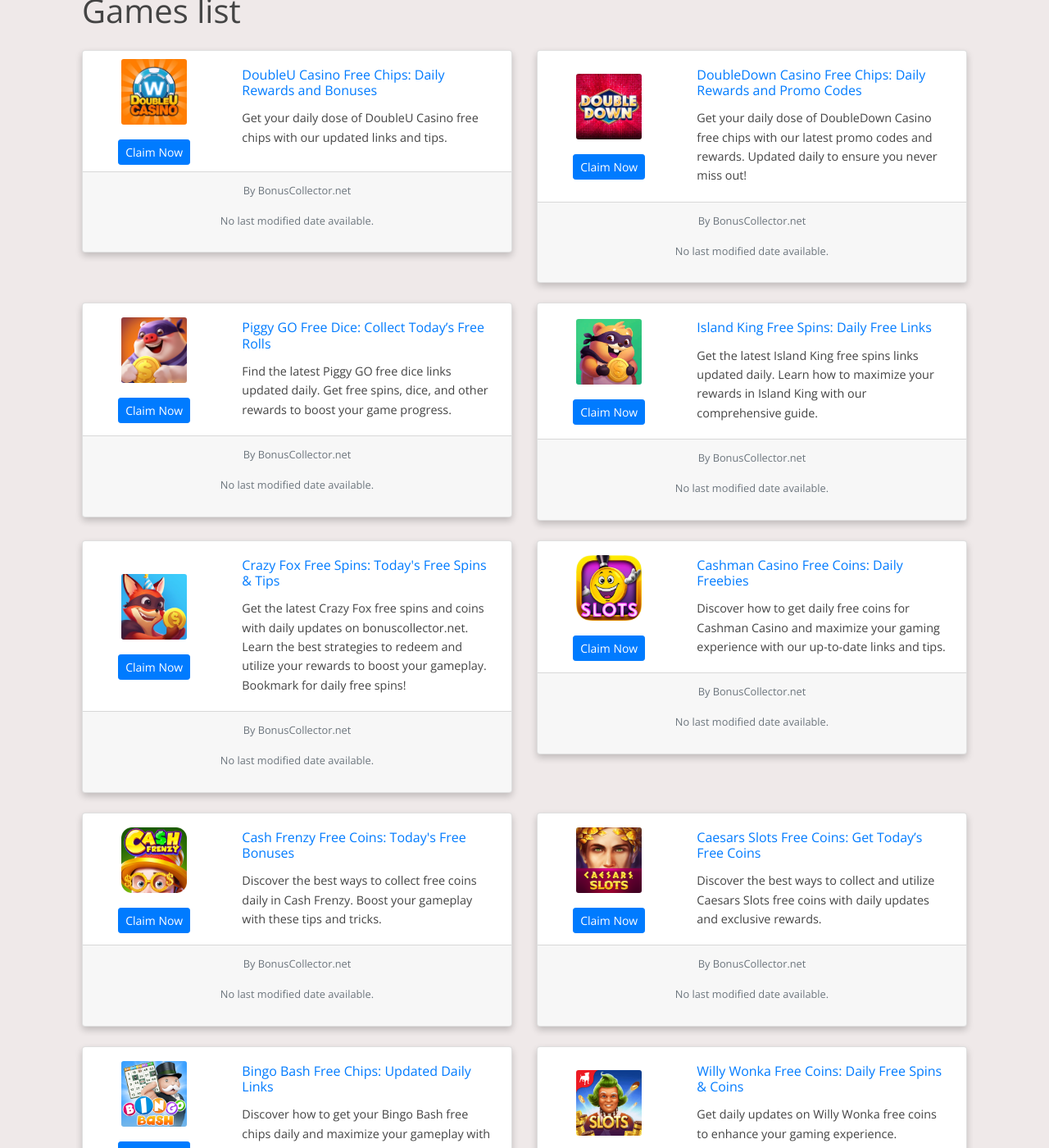
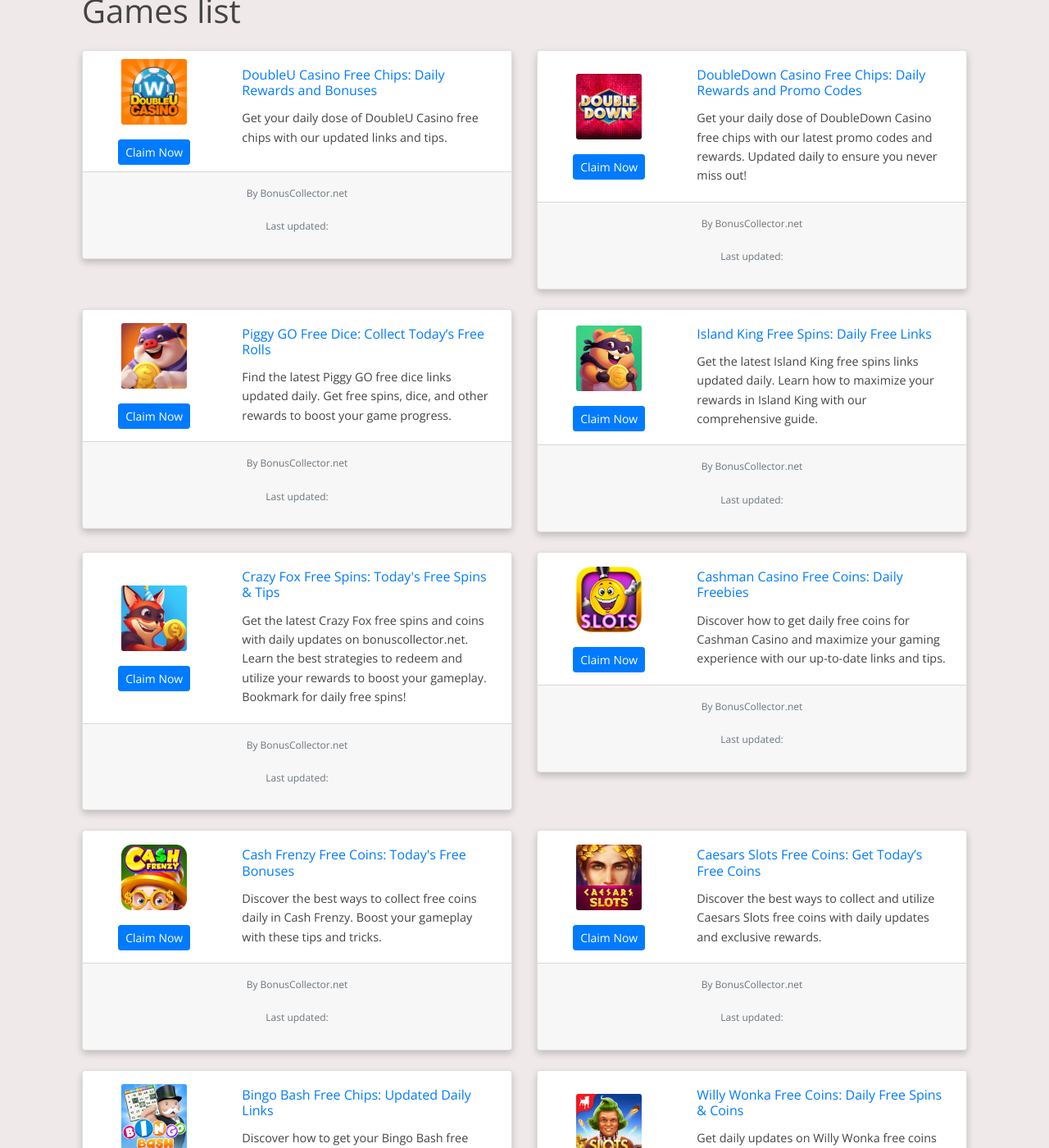
Before and after one commit to Prollad99/bs-net, a Jekyll site: the page built from index.html, in a window 1280 px wide and 1400 px high, scrolled down 204 px. Shown: the whole window at 82% size. Built offline with Jekyll 4.4.1, drawn with Linux system fonts in a browser that asks for light colours; nearby versions of some CDN libraries; the list of posts is cut into pages by our own code; comment, search, counter and statistics services are not loaded; some of the changed text lies outside the part shown.

Commit message:
Update index.html

```diff
--- a/index.html
+++ b/index.html
@@ -28,15 +28,14 @@
                 </div>
               </div>
             </div>
-            <!-- Author and Last Modified Date -->
-            <div class="card-footer text-muted text-center" style="font-size: 0.8rem;">
-              <p>By {{ post.author }}</p>
-              {% if post.last_modified_at %}
-                <p>Last updated: {{ post.last_modified_at | date: "%B %d, %Y" }}</p>
-              {% else %}
-                <p>No last modified date available.</p>
-              {% endif %}
-            </div>
+            <div class="card-footer text-center">
+  <p class="text-muted">
+    <small>By {{ post.author }}</small>
+  </p>
+  <p class="text-muted">
+    <small>Last updated: {{ post.last_modified_at | date: "%B %d, %Y" }}</small>
+  </p>
+</div>
           </div>
         </div>
       {% endif %}
```
